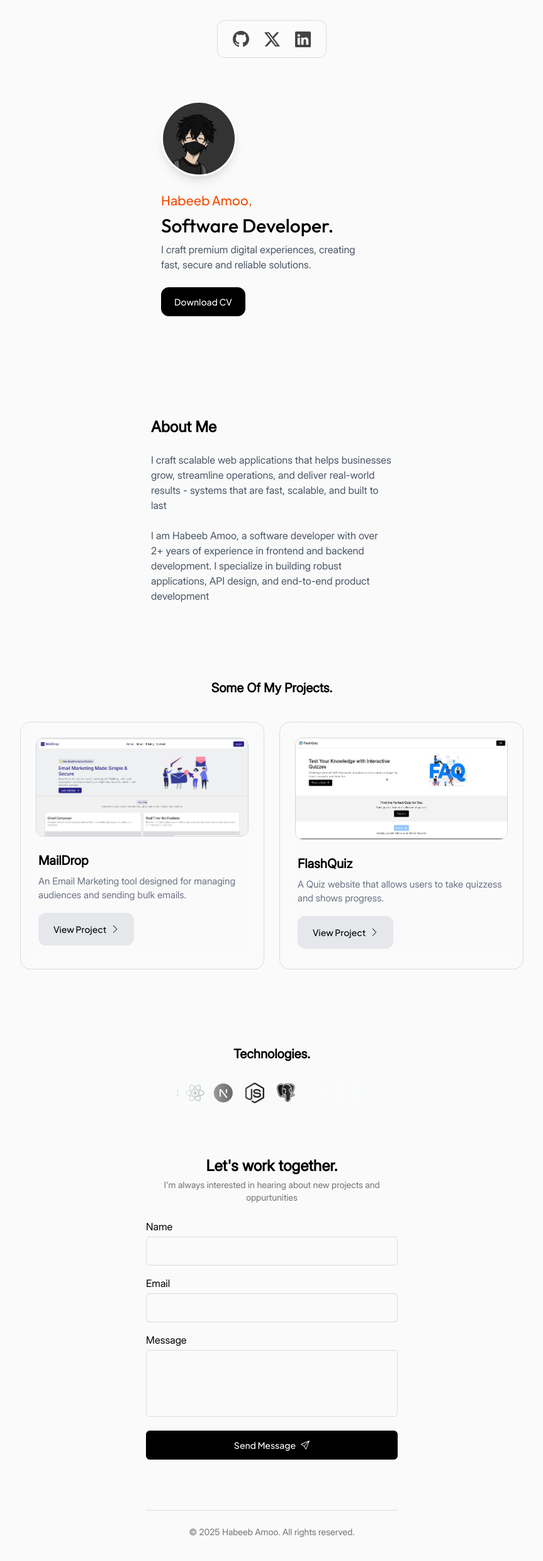
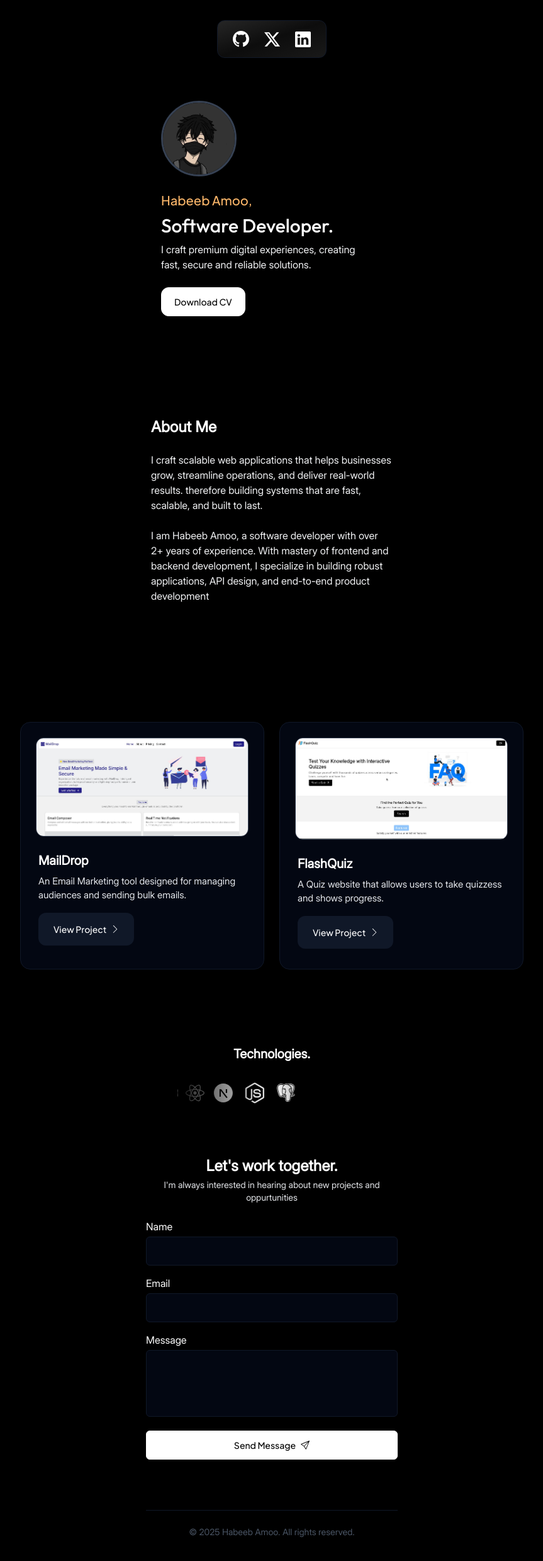
Before and after one commit to Habeebamoo/Portfolio, a React (Vite) app: page / in a window 1280 px wide. Shown: the top 2478 px of the page at 63% size, without its empty margins (208-1071 px from the left). Built offline with nearby package versions, Linux system fonts and the light colour scheme.

Commit message:
changed theme

```diff
--- a/src/components/Footer.tsx
+++ b/src/components/Footer.tsx
@@ -3,8 +3,8 @@ const Footer = () => {
 
   return (
     <footer className="mt-20 pb-30 w-[90%] sm:w-[400px] mx-auto">
-      <hr className="text-mutedLg" />
-      <p className="mt-6 text-center font-inter text-sm text-muted">&copy; {year} Habeeb Amoo. All rights reserved.</p>
+      <hr className="text-gray-900" />
+      <p className="mt-6 text-center font-inter text-sm text-gray-600">&copy; {year} Habeeb Amoo. All rights reserved.</p>
     </footer>
   )
 }
--- a/src/components/Header.tsx
+++ b/src/components/Header.tsx
@@ -15,7 +15,9 @@ const Header = () => {
 
   return (
     <header className="fixed z-20 top-0 left-0 right-0 p-8 flex-center">
-      <nav className="flex-center gap-6 backdrop-blur-md bg-white/30 py-4 px-6 rounded-xl border-1 border-mutedLg text-[#444]">
+      <nav
+        className="flex-center gap-6 bg-gradient-to-br from-white/15 via-white/5 to-white/10 backdrop-blur-sm backdrop-saturate-150 py-4 px-6 rounded-xl border shadow-[0_8px_32px_rgba(0,0,0,0.6)] border-gray-900 text-white"
+      >
         <div onClick={toGitHub}>
           <BsGithub size={26} />
         </div>
--- a/src/components/Hero.tsx
+++ b/src/components/Hero.tsx
@@ -9,7 +9,7 @@ const Hero = () => {
 
   return (
     <section className="px-6 sm:w-[400px] mx-auto pt-40">
-      <div className="h-30 w-30 rounded-full overflow-hidden shadow-lg border-3 border-white">
+      <div className="h-30 w-30 rounded-full overflow-hidden shadow-lg border-3 border-gray-700">
         <img src={avatar} className="h-full w-full object-cover" />
       </div>
 
@@ -18,9 +18,9 @@ const Hero = () => {
         animate="show"
         variants={heroText}
       >
-        <h1 className="text-xl font-jsans text-orange-600 mt-6" data-aos="zoom-in">Habeeb Amoo,</h1>
-        <h1 className="text-3xl font-outfit mt-2" data-aos="zoom-in">Software Developer.</h1>
-        <p className="mt-2 text-gray-600 mb-6 w-[90%] font-inter" data-aos="zoom-in">
+        <h1 className="text-xl font-jsans text-orange-300 mt-6" data-aos="zoom-in">Habeeb Amoo,</h1>
+        <h1 className="text-3xl text-white font-outfit mt-2" data-aos="zoom-in">Software Developer.</h1>
+        <p className="mt-2 text-gray-100 mb-6 w-[90%] font-inter" data-aos="zoom-in">
           I craft premium digital experiences, creating fast, secure and reliable solutions.
         </p>
       </motion.div>
@@ -28,7 +28,7 @@ const Hero = () => {
       <div>
         <button
           onClick={toCv}
-          className="py-3 px-5 bg-black border-1 cursor-pointer border-black text-white text-sm font-jsans rounded-xl active:bg-transparent hover:bg-transparent hover:text-black active:text-black">
+          className="py-3 px-5 bg-white border cursor-pointer border-white cursor-pointer text-sm font-jsans rounded-xl active:bg-transparent hover:bg-transparent hover:text-white">
           Download CV
         </button>
       </div>
--- a/src/components/Main.tsx
+++ b/src/components/Main.tsx
@@ -15,12 +15,12 @@ const Main = () => {
       <section className="w-[90%] sm:w-[400px] mx-auto">
         {/* About me */}
         <div className="mt-40 px-2">
-          <h1 className="font-inter text-2xl font-bold">About Me</h1>
-          <p className="leading-6 text-gray-600 font-inter mt-6">
-            I craft scalable web applications that helps businesses grow, streamline operations, and deliver real-world results - systems that are fast, scalable, and built to last
+          <h1 className="font-inter text-white text-2xl font-bold">About Me</h1>
+          <p className="leading-6 text-gray-100 font-inter mt-6">
+            I craft scalable web applications that helps businesses grow, streamline operations, and deliver real-world results. therefore building systems that are fast, scalable, and built to last.
           </p>
-          <p className="leading-6 text-gray-600 font-inter mt-6">
-            I am Habeeb Amoo, a software developer with over 2+ years of experience in frontend and backend development. I specialize in building robust applications, API design, and end-to-end product development
+          <p className="leading-6 text-gray-100 font-inter mt-6">
+            I am Habeeb Amoo, a software developer with over 2+ years of experience. With mastery of frontend and backend development, I specialize in building robust applications, API design, and end-to-end product development
           </p>
         </div>
       </section>
@@ -48,59 +48,61 @@ const Main = () => {
 
       {/* Tech Stack */}
       <section className="mt-30 w-[90%] md:w-[400px] mx-auto">
-        <h1 className="font-inter font-bold text-xl text-center mb-7">Technologies.</h1>
+        <h1 className="font-inter text-white font-bold text-xl text-center mb-7">Technologies.</h1>
 
         <div className="relative overflow-hidden w-[300px] rounded-3xl mx-auto p-5">
           {/* gradient edges */}
-          <div className="pointer-events-none absolute inset-0 z-10 bg-gradient-to-r from-gray-50 via-transparent to-gray-50"></div>
+          <div className="pointer-events-none absolute inset-0 z-10 bg-gradient-to-r from-black/90 via-transparent to-black/90"></div>
 
           {/* content */}
           <div className="flex-center gap-3 absolute top-0 bottom-0 animate-scroll">
-            <div><FaGolang size={50} color="black" /></div>
-            <div><BiLogoJavascript size={40} color="black" /></div>
-            <div><SiTypescript size={30} color="black" /></div>
-            <div><FaReact size={30} color="black" /></div>
-            <div><RiNextjsFill size={36} color="black" /></div>
-            <div><LiaNodeJs size={40} color="black" /></div>
-            <div><BiLogoPostgresql size={35} color="black" /></div>
+            <div><FaGolang size={50} color="white" /></div>
+            <div><BiLogoJavascript size={40} color="white" /></div>
+            <div><SiTypescript size={30} color="white" /></div>
+            <div><FaReact size={30} color="white" /></div>
+            <div><RiNextjsFill size={36} color="white" /></div>
+            <div><LiaNodeJs size={40} color="white" /></div>
+            <div><BiLogoPostgresql size={35} color="white" /></div>
           </div>
         </div>
       </section>
 
       {/* Contact */}
       <section className="mt-20 w-[85%] md:w-[400px] mx-auto">
-        <h1 className="font-inter font-bold text-2xl text-center">Let's work together.</h1>
-        <p className="text-muted text-center font-inter text-sm mt-1">I'm always interested in hearing about new projects and oppurtunities</p>
+        <h1 className="font-inter text-white font-bold text-2xl text-center">Let's work together.</h1>
+        <p className="text-gray-200 text-center font-inter text-sm mt-1">I'm always interested in hearing about new projects and oppurtunities</p>
         <form action="https://formspree.io/f/xwpwgvvp" method="POST" className="mt-6">
           <div>
-            <label htmlFor="name" className="font-inter">Name</label>
+            <label htmlFor="name" className="font-inter text-white">Name</label>
             <input
               type="text"
               name="Name"
-              className="border-1 border-mutedLg rounded-md w-full p-3 text-sm mt-1 focus:outline-none"
+              className="border bg-gray-950 border-gray-900 rounded-md w-full p-3 text-sm mt-1 focus:outline-none"
               required
             />
           </div>
           <div className="mt-4">
-            <label htmlFor="email" className="font-inter">Email</label>
+            <label htmlFor="email" className="font-inter text-white">Email</label>
             <input
               type="email"
               name="Email"
-              className="border-1 border-mutedLg rounded-md w-full p-3 text-sm mt-1 focus:outline-none"
+              className="border bg-gray-950 border-gray-900 rounded-md w-full p-3 text-sm mt-1 focus:outline-none"
               required
             />
           </div>
           <div className="mt-4">
-            <label htmlFor="message" className="font-inter">Message</label>
+            <label htmlFor="message" className="font-inter text-white">Message</label>
             <textarea
               rows={4}
               name="Message"
-              className="border-1 border-mutedLg rounded-md w-full p-3 text-sm mt-1 focus:outline-none resize-none"
+              className="border bg-gray-950 border-gray-900 rounded-md w-full p-3 text-sm mt-1 focus:outline-none resize-none"
               required
             ></textarea>
           </div>
 
-          <button className="py-3 px-5 bg-black border-1 cursor-pointer border-black text-white text-sm font-jsans rounded-md active:bg-transparent hover:bg-transparent hover:text-black active:text-black flex-center w-full gap-2 mt-4">
+          <button
+            className="py-3 px-5 bg-white border cursor-pointer border-white text-black text-sm font-jsans rounded-md active:bg-transparent hover:bg-transparent hover:text-white active:text-white flex-center w-full gap-2 mt-4"
+            >
             <span>Send Message</span>
             <BsSend />
           </button>
--- a/src/components/ProjectDisplay.tsx
+++ b/src/components/ProjectDisplay.tsx
@@ -16,16 +16,16 @@ const ProjectDisplay = ({ img, title, description, location }: Props) => {
   }
 
   return (
-    <div className="border-1 border-mutedLg backdrop-blur-md p-6 rounded-2xl">
-      <div className="rounded-xl overflow-hidden border-1 border-gray-300">
+    <div className="bg-gray-950 border border-gray-900 backdrop-blur-lg p-6 rounded-2xl">
+      <div className="rounded-xl overflow-hidden border border-gray-700">
         <img src={img} className="w-full h-full" />
       </div>
       <div className="pl-1 mb-2 mt-6">
-        <h1 className="font-inter font-bold text-xl">{title}</h1>
+        <h1 className="font-inter text-white font-bold text-xl">{title}</h1>
 
-        <p className="mt-2 font-inter text-[15px] text-gray-500 mb-4">{description}</p>
+        <p className="mt-2 font-inter text-[15px] text-gray-200 mb-4">{description}</p>
 
-        <button onClick={toProject} className="py-4 px-6 bg-gray-200 cursor-pointer text-sm font-jsans rounded-xl flex-center gap-2">
+        <button onClick={toProject} className="py-4 px-6 bg-gray-900 text-white cursor-pointer text-sm font-jsans rounded-xl flex-center gap-2">
           View Project
           <SlArrowRight size={12} />
         </button>
--- a/src/pages/Home.tsx
+++ b/src/pages/Home.tsx
@@ -6,7 +6,7 @@ import ScrollToTop from "../components/ScrollToTop"
 
 const Home = () => {
   return (
-    <main className="bg-accent min-h-[calc(100vh-4rem)]">
+    <main className="bg-black min-h-[calc(100vh-4rem)]">
       <ScrollToTop />
       <Header />
       <Hero />
```
